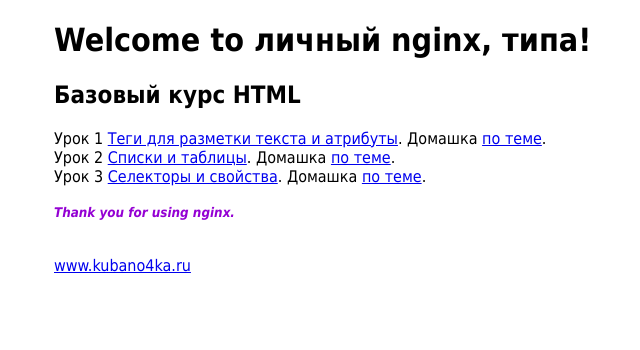
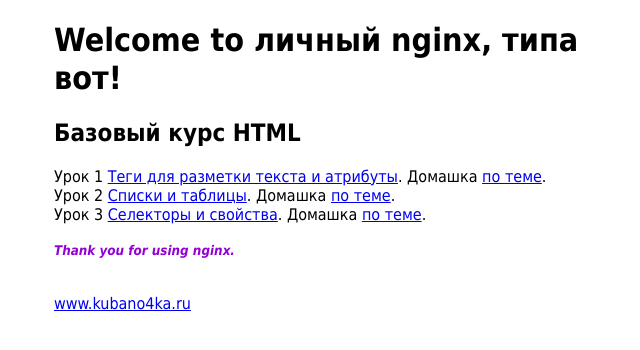
Before and after one commit to UniMWS/demo, a plain HTML site: page index.html in a window 1280 px wide. Shown: the whole page, without its empty margins (306-946 px from the left). Drawn offline with Linux system fonts and the light colour scheme.

Commit message:
все ветки merged

```diff
--- a/index.html
+++ b/index.html
@@ -17,7 +17,7 @@
 </style>
 </head>
 <body>
-<h1>Welcome to личный nginx, типа!</h1>
+<h1>Welcome to личный nginx, типа вот!</h1>
 <h2>Базовый курс HTML</h2>
 <p>Урок 1
 <a href="./page1.html">Теги для разметки текста и атрибуты</a>.
```
